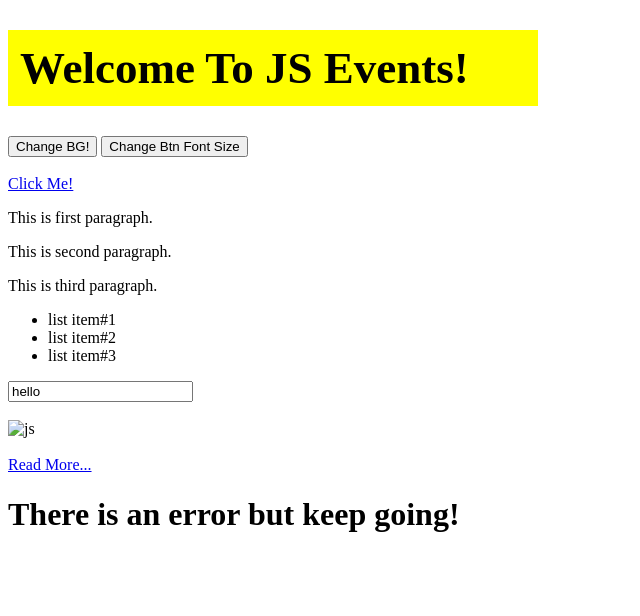
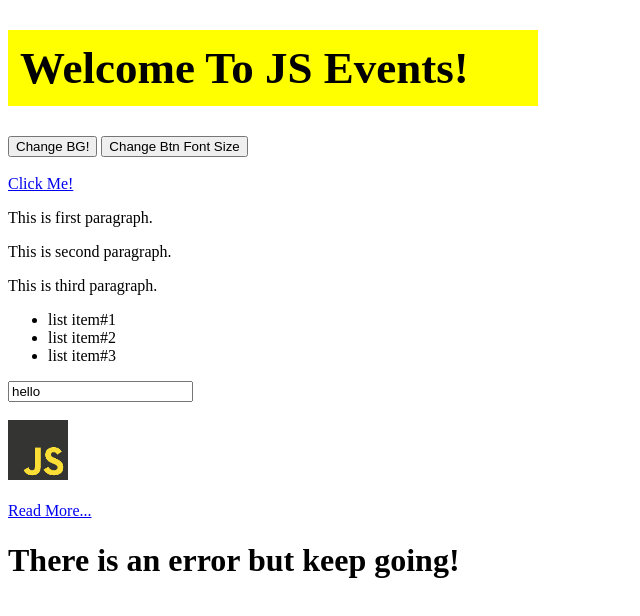
Before and after one commit to itsbhm/archived-vanilla-javascript, a plain HTML site: page Section_9/index-1.html in a window 1280 px wide. Shown: the whole page, without its empty margins (0-640 px from the left). Drawn offline with Linux system fonts and the light colour scheme.

Commit message:
Added and mapped Image Path

```diff
--- a/Section_9/index-1.html
+++ b/Section_9/index-1.html
@@ -50,7 +50,7 @@
 		</ul>
 		<input type="text" name="user-name" value="hello"><br><br>
 
-		<img id="my-img" src="js.png" alt="js" width="60" height="60"><br><br>
+		<img id="my-img" src="image/js.png" alt="js" width="60" height="60"><br><br>
 
 		<!-- link to read more -->
 		<a href="https://www.google.com"> Read More...</a>
```
Also changed, not shown: Section_9/index-2.html (+1 -1 lines), Section_9/image/js-2.png (added), Section_9/image/js.png (added).
